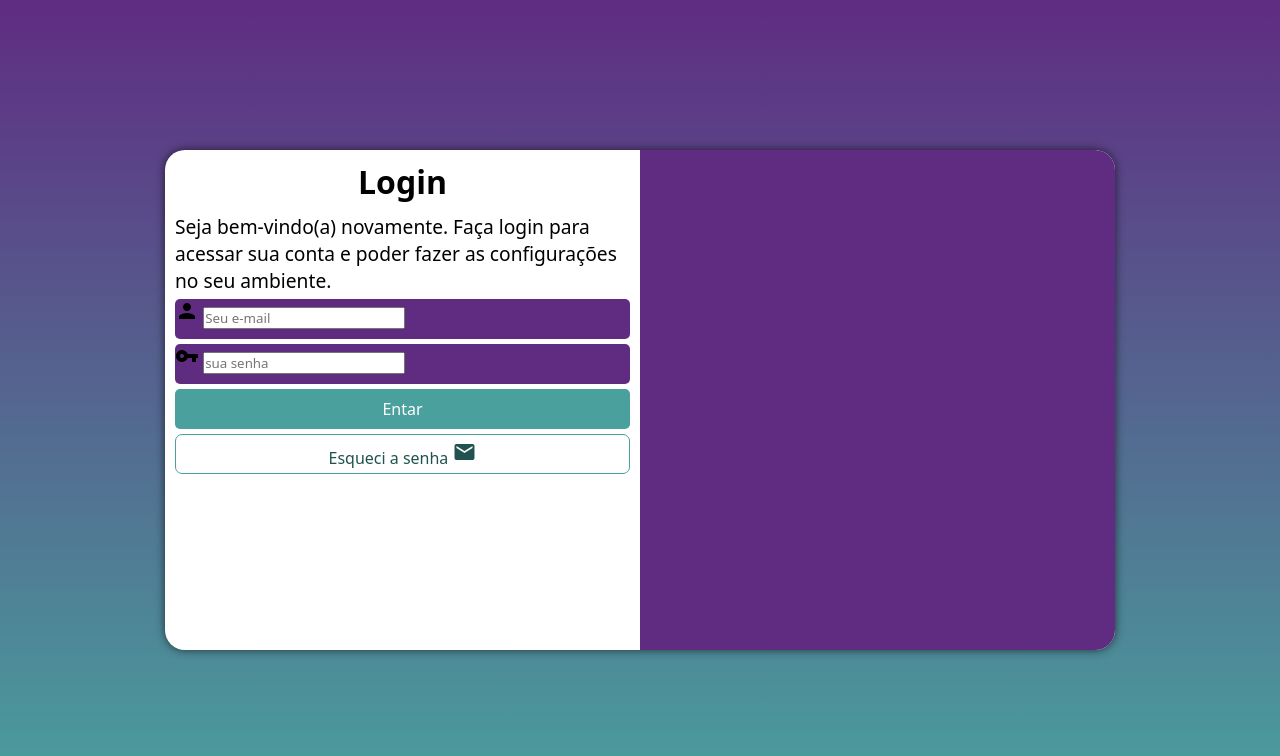
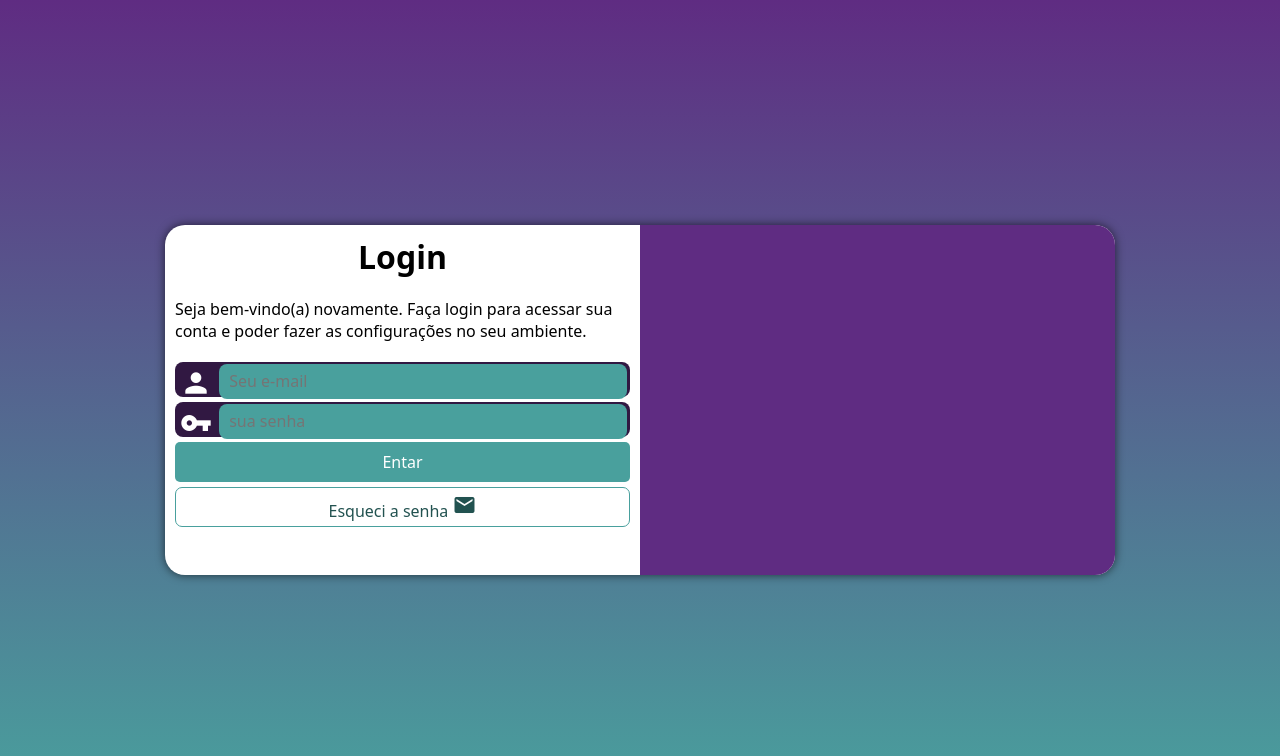
Before and after one commit to rafaelnunesdecastro/projeto-login, a plain HTML site: page index.html in a window 1280 px wide. Drawn offline with Linux system fonts and the light colour scheme.

Commit message:
Finalizei projeto - login

```diff
--- a/estilos/media-query.css
+++ b/estilos/media-query.css
@@ -9,13 +9,14 @@ desktop: 1025px - 1200px
 Greandes telas, Tv: 1201px e mais
 */
 
-@media screen and (min-width: 768px) and (max-width: 1024px) {
+@media screen and (min-width: 768px) and (max-width: 1024px) {/* CONFIGURAÇÃO PARA TABLET */
     body {
         background-image: linear-gradient(to top, #49a09d,#5f2c82);
     }
 
     section#login {
         width: 80vw;
+        height: 280px;
     }
 
     section#login > div#imagem {
@@ -30,13 +31,15 @@ Greandes telas, Tv: 1201px e mais
     }
 }
 
-@media screen and (min-width:1024px) {
+@media screen and (min-width:1024px) { /*CONFIGURAÇÕES PARA DESKTOP */
     body {
         background-image: linear-gradient(to top, #49a09d,#5f2c82);
     }
 
     section#login{
         width: 950px;
+        height: 350px;
+
     }
 
     section#login > div#imagem {
@@ -55,6 +58,7 @@ Greandes telas, Tv: 1201px e mais
     }
 
     div#formulario > p {
-        font-size: 1.2em;
+        font-size: 1em;
+        margin: 20PX 0px;
     }
 }
--- a/estilos/style.css
+++ b/estilos/style.css
@@ -29,7 +29,6 @@ section#login {
     position: absolute;
     top: 50%;
     left: 50%;
-    transform: translate(-50%, -50%);
     background-color: white;
     width: 270px;
     height: 500px;
@@ -37,6 +36,7 @@ section#login {
     overflow: hidden;
     box-shadow: 0px 0px 10px rgba(0, 0, 0, 0.63);
 
+    transform: translate(-50%, -50%);
     transition: width .3s heigth .3s;
     transition-timing-function: ease;
 }
@@ -62,16 +62,41 @@ div#formulario > p {
 }
 
 form > div.campo {
-    background-color: #5f2c82;
+    background-color: #311842;
+    border: 0px solid #5f2c82;
     display: block;
     width: 100%;
-    height: 40px;
-    border-radius: 5px;
+    height: 35px;
+    border-radius: 8px;
     margin: 5px 0px;
 }
 
 div.campo > label {
     display: none;
+    width: 50px;
+}
+
+div.campo > span {
+    color: white;
+/*    background-color: black; */
+    font-size: 2em;
+    width: 40px;
+    padding: 5px;
+}
+
+div.campo > input {
+    background-color: #49a09d;
+    font-size: 1em;
+    width:calc(100% - 47px);
+    height: 100%;
+    border: 0px;
+    border-radius: 8px;
+    padding: 10px;
+     transform: translateY(-12px);
+}
+
+div.campo > input:focus-within {
+    background-color: white;
 }
 
 form > input[type=submit] {
```
